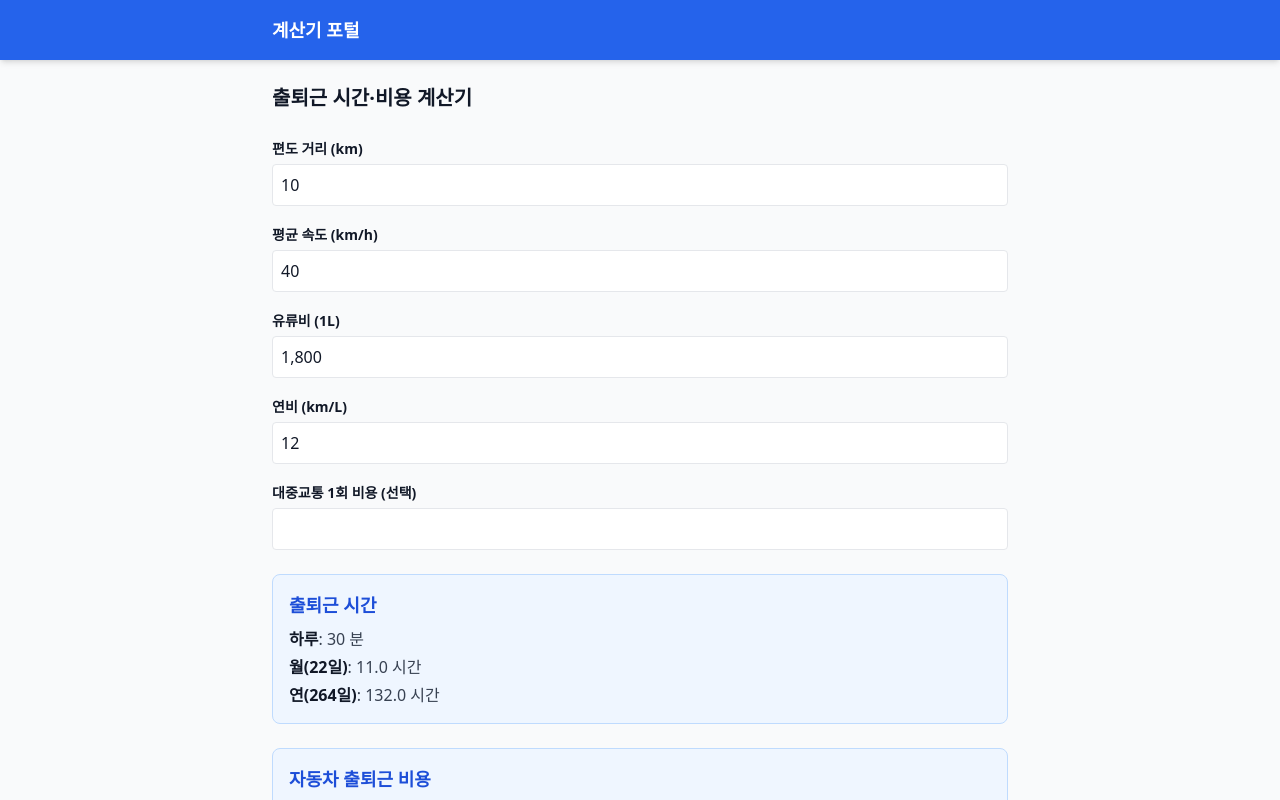
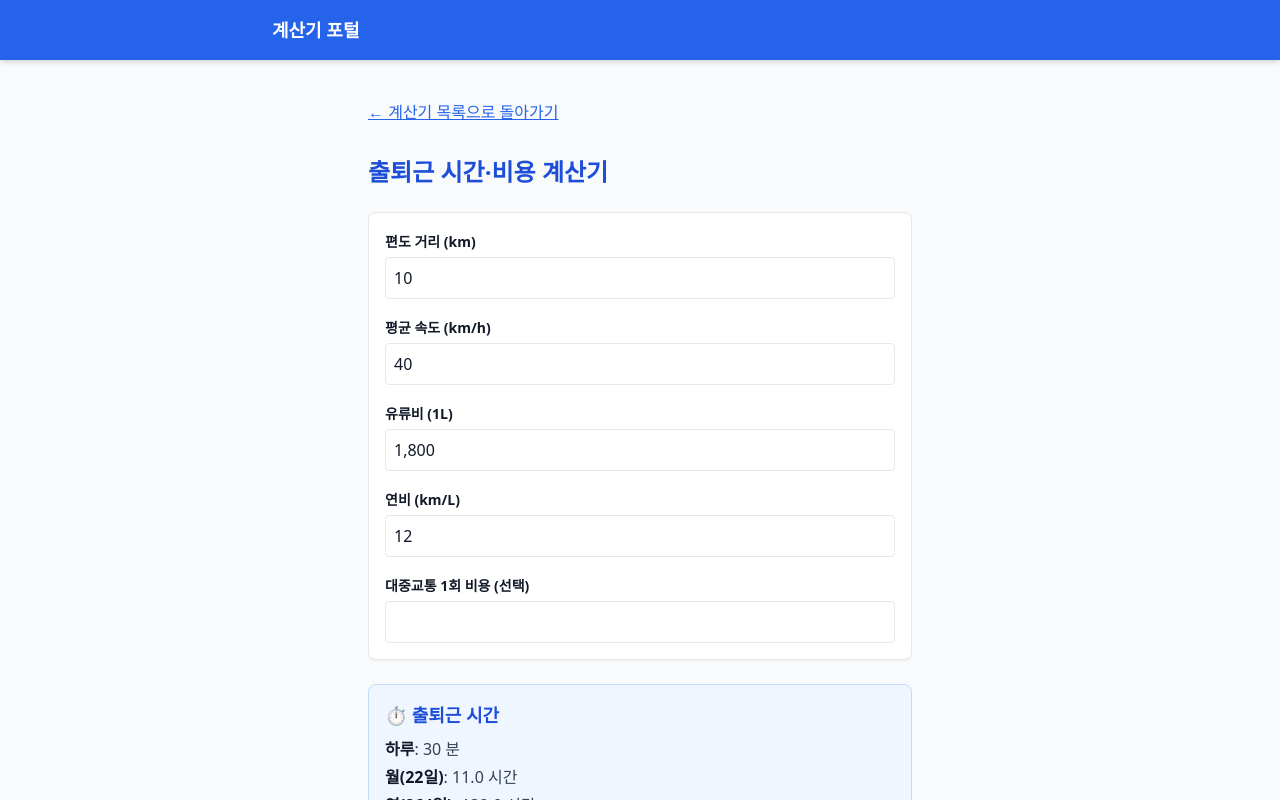
Before and after one commit to geniuspark00-source/calc-site, a Next.js app: page /calculators/commute in a window 1280 px wide. Shown: the top 800 px of the page. Built offline with nearby package versions, Linux system fonts and the light colour scheme.

Commit message:
auto push

```diff
--- a/app/calculators/commute/CommuteCalculatorUI.tsx
+++ b/app/calculators/commute/CommuteCalculatorUI.tsx
@@ -4,7 +4,7 @@ import { useState } from "react";
 import Input from "@/components/Input";
 import ResultBox from "@/components/ResultBox";
 
-export default function CalculatorUI() {
+export default function CommuteCalculatorUI() {
   const [distance, setDistance] = useState(10); // 편도 km
   const [speed, setSpeed] = useState(40); // km/h
   const [fuelCost, setFuelCost] = useState(1800); // 리터당 가격
@@ -31,11 +31,19 @@ export default function CalculatorUI() {
   const altYearly = altDaily * 264;
 
   return (
-    <div className="space-y-6">
-      <h1 className="text-xl font-bold">출퇴근 시간·비용 계산기</h1>
+    <div className="max-w-xl mx-auto p-4 space-y-6">
+      {/* 🔵 메인으로 돌아가기 */}
+      <a href="/" className="text-blue-600 underline mb-2 inline-block">
+        ← 계산기 목록으로 돌아가기
+      </a>
+
+      {/* 제목 */}
+      <h1 className="text-2xl font-bold mb-2 text-blue-700">
+        출퇴근 시간·비용 계산기
+      </h1>
 
       {/* 입력 */}
-      <div className="grid gap-4">
+      <div className="bg-white p-4 rounded-lg border shadow-sm space-y-4">
         <Input label="편도 거리 (km)" value={distance} onChange={setDistance} />
         <Input label="평균 속도 (km/h)" value={speed} onChange={setSpeed} />
         <Input label="유류비 (1L)" value={fuelCost} onChange={setFuelCost} />
@@ -47,9 +55,9 @@ export default function CalculatorUI() {
         />
       </div>
 
-      {/* 결과: 출퇴근 시간 */}
+      {/* 출퇴근 시간 */}
       <ResultBox
-        title="출퇴근 시간"
+        title="⏱ 출퇴근 시간"
         results={[
           {
             label: "하루",
@@ -68,7 +76,7 @@ export default function CalculatorUI() {
 
       {/* 자동차 비용 */}
       <ResultBox
-        title="자동차 출퇴근 비용"
+        title="🚗 자동차 출퇴근 비용"
         results={[
           { label: "하루", value: `${fuelCostDaily.toFixed(0)} 원` },
           { label: "월(22일)", value: `${fuelCostMonthly.toFixed(0)} 원` },
@@ -76,10 +84,10 @@ export default function CalculatorUI() {
         ]}
       />
 
-      {/* 대중교통 비용 (입력했을 때만 표시) */}
+      {/* 대중교통 */}
       {altCost > 0 && (
         <ResultBox
-          title="대중교통 출퇴근 비용"
+          title="🚇 대중교통 출퇴근 비용"
           results={[
             { label: "하루", value: `${altDaily.toFixed(0)} 원` },
             { label: "월(22일)", value: `${altMonthly.toFixed(0)} 원` },
```
